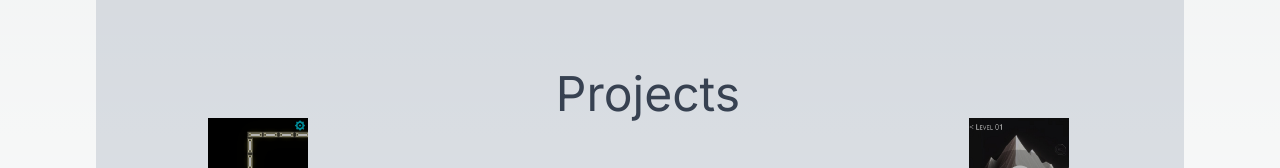
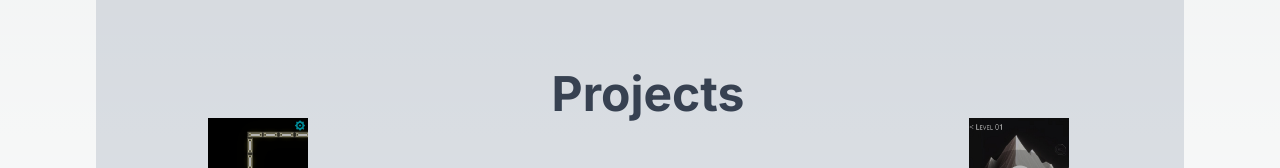
Before and after one commit to Haidercodehach/portfolio, a Next.js app: page / in a window 1280 px wide. Shown: the part 1746-1914 px from the top of the page. Built offline with nearby package versions, Linux system fonts and the light colour scheme.

Commit message:
Completed

```diff
--- a/src/app/component/Projects.js
+++ b/src/app/component/Projects.js
@@ -8,7 +8,7 @@ export default function Projects() {
       className=" text-gray-700 bg-slate-500 bg-opacity-20 rounded-2xl ml-24 mb-28 pt-28 pl-28 pb-28 mr-24 pr-24 max-md:p-2 max-md:m-5"
     >
       <div className=" flex items-center justify-center">
-        <h2 className=" text-5xl">Projects</h2>
+        <h2 className=" text-5xl font-bold max-md:text-3xl">Projects</h2>
       </div>
       <div className="flex items-center justify-between">
         <div>
```
